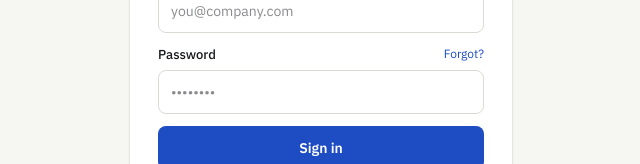
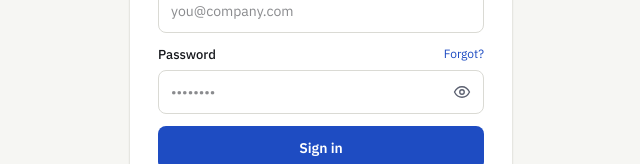
Before and after one commit to kethrin07/Agent-CRM, a Next.js app: page /login in a window 1280 px wide. Shown: the part 361-525 px from the top of the page, without its empty margins (319-959 px from the left). Built offline with nearby package versions, Linux system fonts and the light colour scheme.

Commit message:
password show/hide

```diff
--- a/src/app/login/page.tsx
+++ b/src/app/login/page.tsx
@@ -3,7 +3,7 @@
 import { useState } from "react";
 import { useRouter } from "next/navigation";
 import { Logo } from "@/components/nav";
-import { GoogleIcon } from "@/components/icons";
+import { EyeIcon, EyeOffIcon, GoogleIcon } from "@/components/icons";
 import { useRole, type Role } from "@/lib/role";
 import { clients } from "@/lib/data";
 
@@ -12,6 +12,7 @@ export default function LoginPage() {
   const { setRole } = useRole();
   const [email, setEmail] = useState("");
   const [password, setPassword] = useState("");
+  const [showPassword, setShowPassword] = useState(false);
   const [notice, setNotice] = useState("");
   const [submitting, setSubmitting] = useState(false);
   const [clientId, setClientId] = useState(clients[0]?.id ?? "");
@@ -109,13 +110,24 @@ export default function LoginPage() {
                 Forgot?
               </button>
             </span>
-            <input
-              type="password"
-              value={password}
-              onChange={(e) => setPassword(e.target.value)}
-              placeholder="••••••••"
-              className="min-h-11 rounded-lg border border-border-strong bg-card px-3 text-sm font-normal text-ink outline-none focus:border-brand"
-            />
+            <div className="relative">
+              <input
+                type={showPassword ? "text" : "password"}
+                value={password}
+                onChange={(e) => setPassword(e.target.value)}
+                placeholder="••••••••"
+                className="min-h-11 w-full rounded-lg border border-border-strong bg-card pl-3 pr-11 text-sm font-normal text-ink outline-none focus:border-brand"
+              />
+              <button
+                type="button"
+                onClick={() => setShowPassword((s) => !s)}
+                aria-label={showPassword ? "Hide password" : "Show password"}
+                aria-pressed={showPassword}
+                className="absolute inset-y-0 right-1.5 my-auto flex h-8 w-8 items-center justify-center rounded-md text-muted transition-colors hover:bg-hover hover:text-ink"
+              >
+                {showPassword ? <EyeOffIcon size={18} /> : <EyeIcon size={18} />}
+              </button>
+            </div>
           </label>
 
           <button
--- a/src/components/icons.tsx
+++ b/src/components/icons.tsx
@@ -253,3 +253,23 @@ export function PlayIcon({ size = 18, ...props }: IconProps) {
     </svg>
   );
 }
+
+export function EyeIcon({ size = 18, ...props }: IconProps) {
+  return (
+    <svg {...base(size, 1.8, props)}>
+      <path d="M2 12s3.5-7 10-7 10 7 10 7-3.5 7-10 7-10-7-10-7Z" />
+      <circle cx="12" cy="12" r="3" />
+    </svg>
+  );
+}
+
+export function EyeOffIcon({ size = 18, ...props }: IconProps) {
+  return (
+    <svg {...base(size, 1.8, props)}>
+      <path d="M10.6 5.1A11 11 0 0 1 12 5c6.5 0 10 7 10 7a18.4 18.4 0 0 1-2.2 3.2" />
+      <path d="M6.6 6.6A18.4 18.4 0 0 0 2 12s3.5 7 10 7a11 11 0 0 0 4.2-.8" />
+      <path d="M9.9 9.9a3 3 0 0 0 4.2 4.2" />
+      <path d="m2 2 20 20" />
+    </svg>
+  );
+}
```
